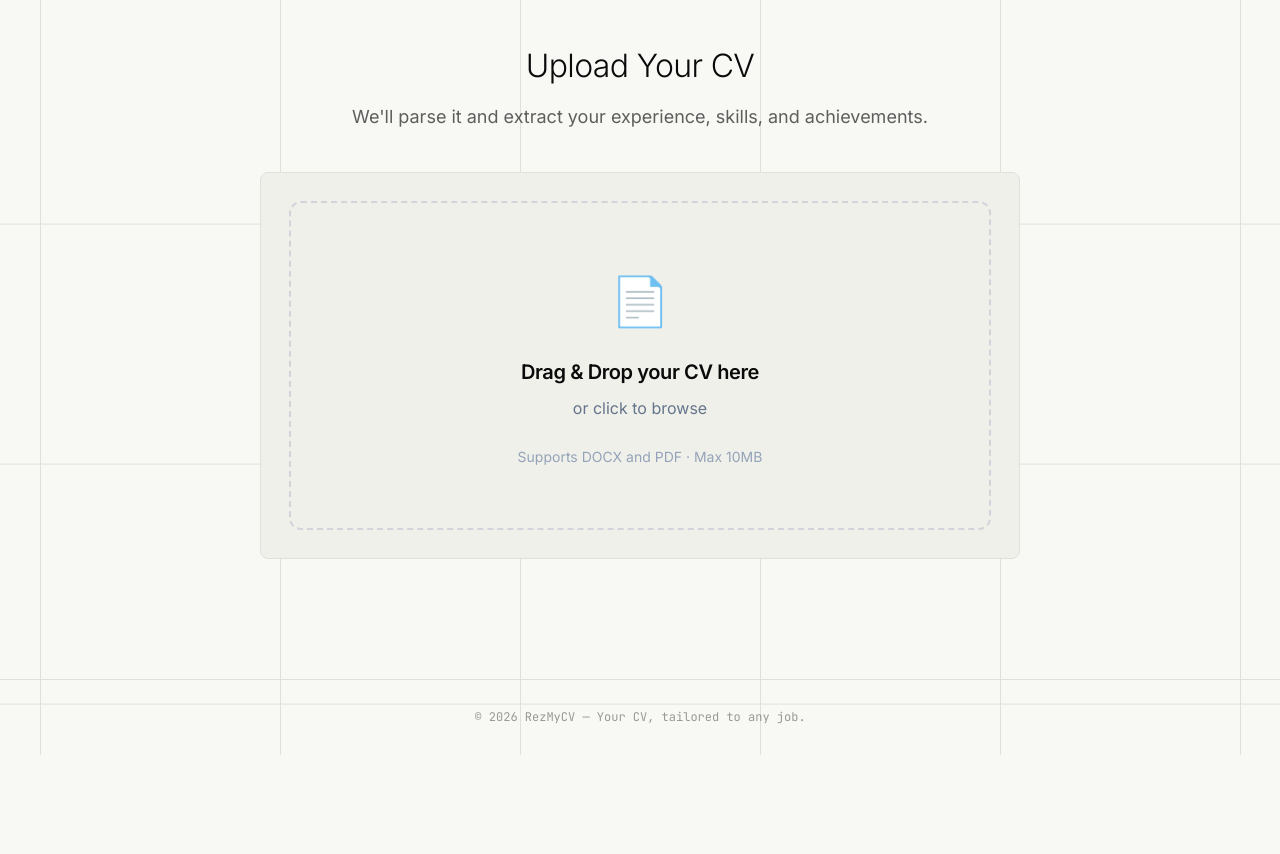
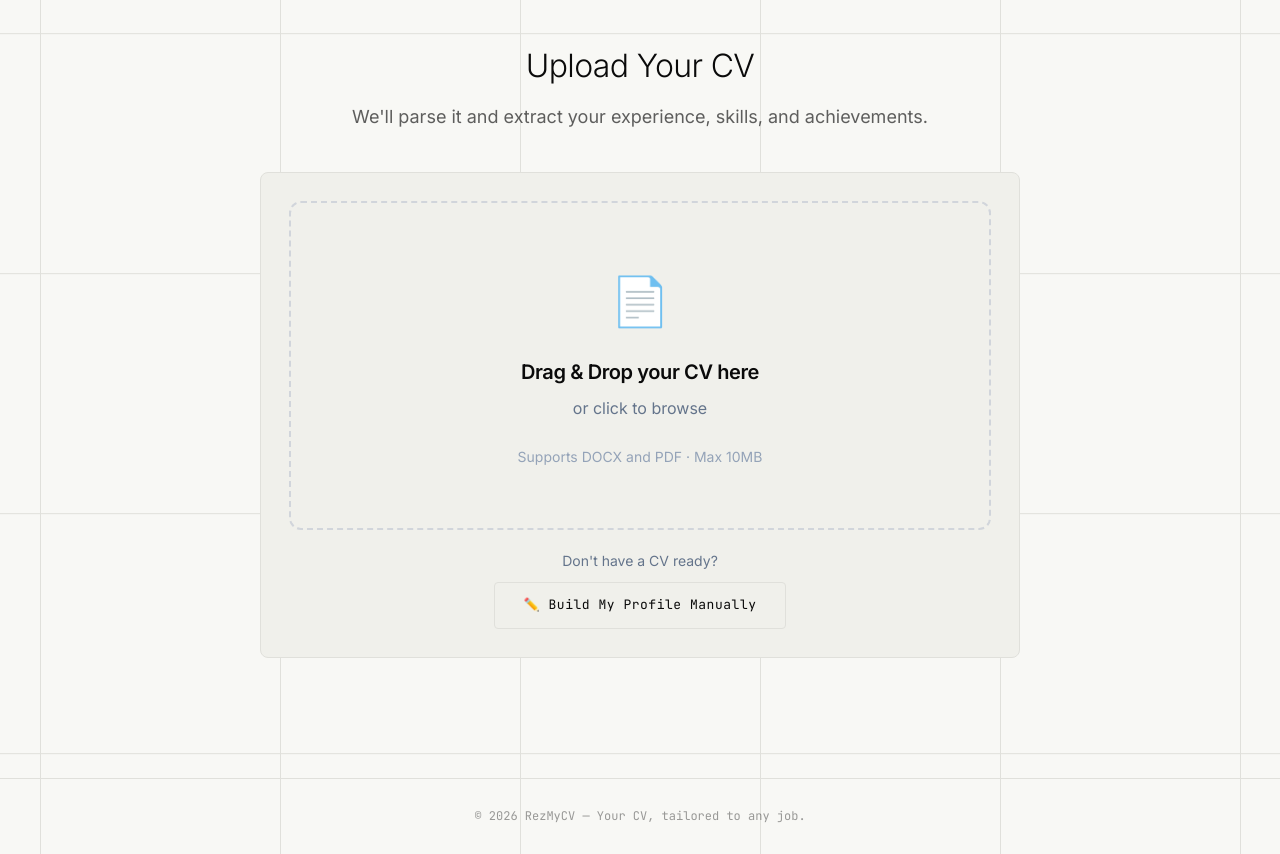
Before and after one commit to ncik8/TailorMyCV, a Flask app: page /cv/upload in a window 1280 px wide. Shown: the part 68-922 px from the top of the page. Before the commit the page ends 823 px from the top, so only its background shows below. Run offline with Flask 3, Linux system fonts and the light colour scheme; the visitor is signed in with stand-in values (Sample User, id 1).

Commit message:
Add 'Build Profile Manually' button on upload page

```diff
--- a/templates/cv_upload.html
+++ b/templates/cv_upload.html
@@ -17,6 +17,11 @@
                 <p style="color: #64748b; margin-bottom: 24px;">or click to browse</p>
                 <p style="color: #94a3b8; font-size: 14px;">Supports DOCX and PDF · Max 10MB</p>
                 <input type="file" id="file-input" accept=".docx,.doc,.pdf" style="display: none;">
+            </div>
+
+            <div style="text-align: center; margin-top: 20px;">
+                <p style="color: #64748b; font-size: 14px; margin-bottom: 10px;">Don't have a CV ready?</p>
+                <a href="/cv/edit-profile" class="btn btn-secondary" style="text-decoration: none;">✏️ Build My Profile Manually</a>
             </div>
 
             <div id="upload-status" class="hidden" style="margin-top: 24px;">
```
